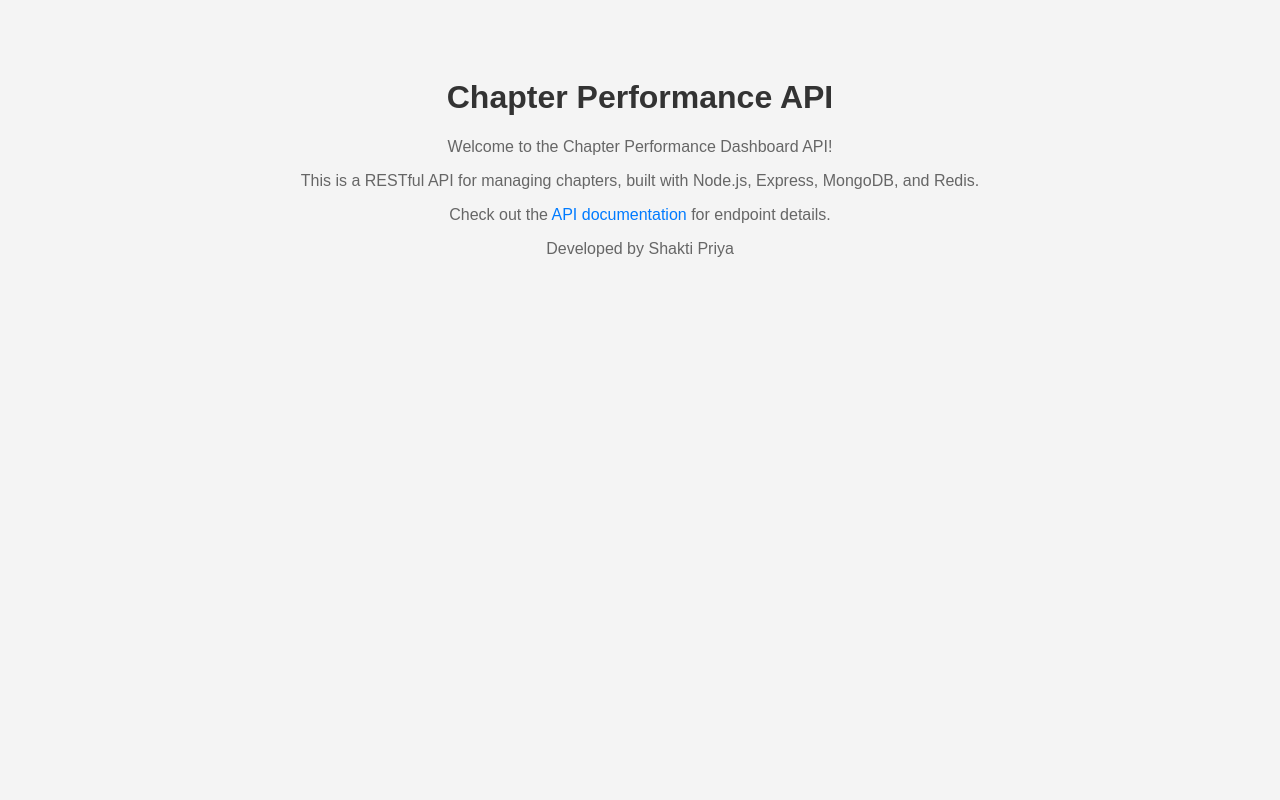
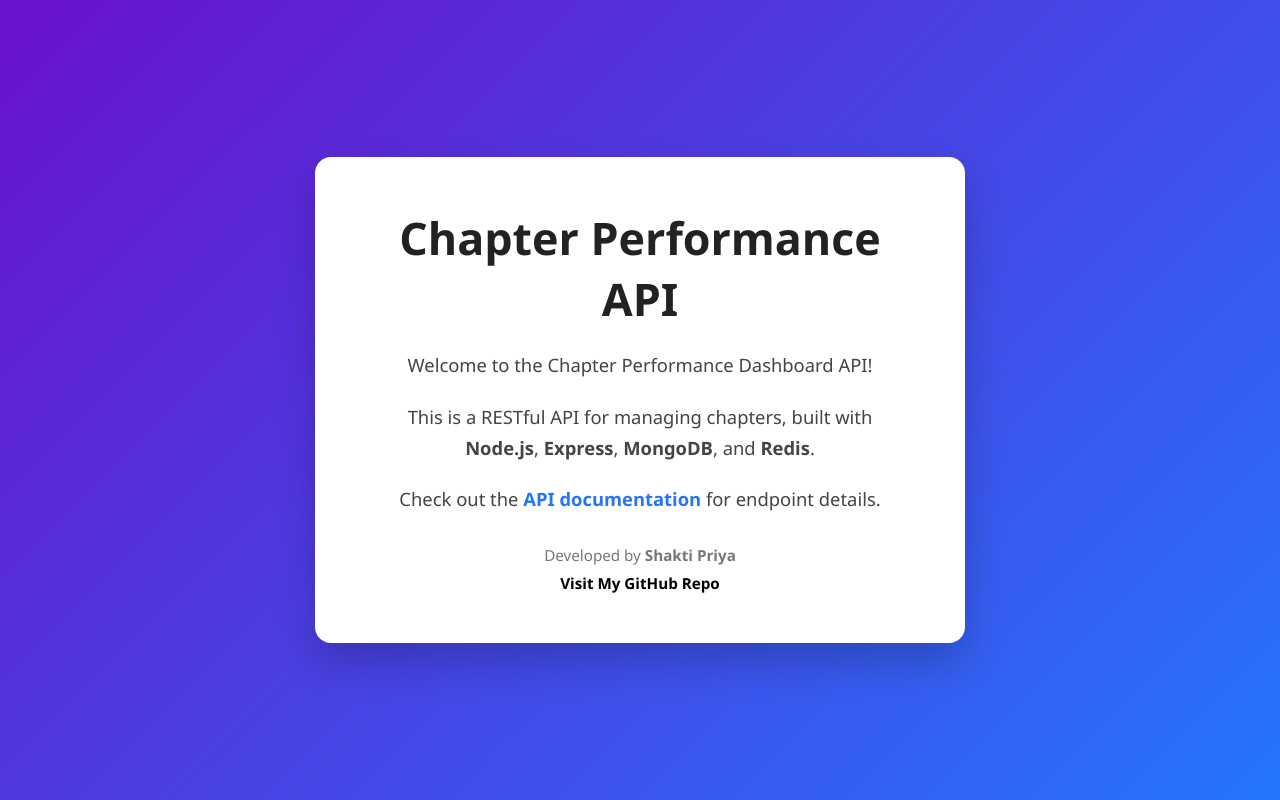
Before and after one commit to shaktipriya13/myBackend, a website: page public/index.html in a window 1280 px wide. Drawn offline with Linux system fonts and the light colour scheme.

Commit message:
update index.html

```diff
--- a/public/index.html
+++ b/public/index.html
@@ -2,42 +2,125 @@
 <html lang="en">
 
 <head>
-    <meta charset="UTF-8">
-    <meta name="viewport" content="width=device-width, initial-scale=1.0">
+    <meta charset="UTF-8" />
+    <meta name="viewport" content="width=device-width, initial-scale=1.0" />
     <title>Chapter Performance API</title>
     <style>
+        * {
+            margin: 0;
+            padding: 0;
+            box-sizing: border-box;
+        }
+
         body {
-            font-family: Arial, sans-serif;
+            font-family: 'Segoe UI', Tahoma, Geneva, Verdana, sans-serif;
+            min-height: 100vh;
+            background: linear-gradient(135deg, #6a11cb, #2575fc);
+            display: flex;
+            justify-content: center;
+            align-items: center;
+            color: #333;
+        }
+
+        .container {
+            background-color: #ffffff;
+            padding: 50px 60px;
+            border-radius: 16px;
+            box-shadow: 0 20px 40px rgba(0, 0, 0, 0.2);
             text-align: center;
-            padding: 50px;
-            background-color: #f4f4f4;
+            max-width: 650px;
+            width: 100%;
+            animation: fadeIn 0.6s ease-in-out;
         }
 
         h1 {
-            color: #333;
+            font-size: 2.8rem;
+            margin-bottom: 20px;
+            color: #222;
         }
 
         p {
-            color: #666;
+            font-size: 1.15rem;
+            line-height: 1.7;
+            color: #444;
+            margin-bottom: 20px;
         }
 
         a {
-            color: #007bff;
+            display: inline-block;
+            color: #2575fc;
+            text-decoration: none;
+            font-weight: bold;
+            transition: color 0.3s ease;
+        }
+
+        a:hover {
+            color: #1a5ad9;
+            text-decoration: underline;
+        }
+
+        footer {
+            margin-top: 30px;
+            font-size: 0.95rem;
+            color: #777;
+        }
+
+        .profile-link {
+            display: flex;
+            justify-content: center;
+            align-items: center;
+            gap: 8px;
+            margin-top: 8px;
+        }
+
+        .github-icon {
+            width: 20px;
+            height: 20px;
+            background-color: #333;
+            color: white;
+            font-weight: bold;
+            display: inline-flex;
+            align-items: center;
+            justify-content: center;
+            border-radius: 3px;
+            font-size: 14px;
+            font-family: monospace;
             text-decoration: none;
         }
 
-        a:hover {
-            text-decoration: underline;
+        @keyframes fadeIn {
+            from {
+                opacity: 0;
+                transform: translateY(20px);
+            }
+
+            to {
+                opacity: 1;
+                transform: translateY(0);
+            }
         }
     </style>
 </head>
 
 <body>
-    <h1>Chapter Performance API</h1>
-    <p>Welcome to the Chapter Performance Dashboard API!</p>
-    <p>This is a RESTful API for managing chapters, built with Node.js, Express, MongoDB, and Redis.</p>
-    <p>Check out the <a href="YOUR_POSTMAN_COLLECTION_LINK">API documentation</a> for endpoint details.</p>
-    <p>Developed by Shakti Priya</p>
+    <div class="container">
+        <h1>Chapter Performance API</h1>
+        <p>Welcome to the Chapter Performance Dashboard API!</p>
+        <p>This is a RESTful API for managing chapters, built with <strong>Node.js</strong>, <strong>Express</strong>,
+            <strong>MongoDB</strong>, and <strong>Redis</strong>.
+        </p>
+        <p>Check out the <a href="YOUR_POSTMAN_COLLECTION_LINK" target="_blank">API documentation</a> for endpoint
+            details.</p>
+        <footer>
+            Developed by <strong>Shakti Priya</strong>
+            <div class="profile-link">
+                <!--<a href="https://github.com/shaktipriya13" target="_blank" class="github-icon">GH</a>-->
+                <a href="https://github.com/shaktipriya13/myBackend/tree/main" target="_blank"
+                    style="color: black;">Visit My GitHub Repo</a>
+
+            </div>
+        </footer>
+    </div>
 </body>
 
 </html>
```
